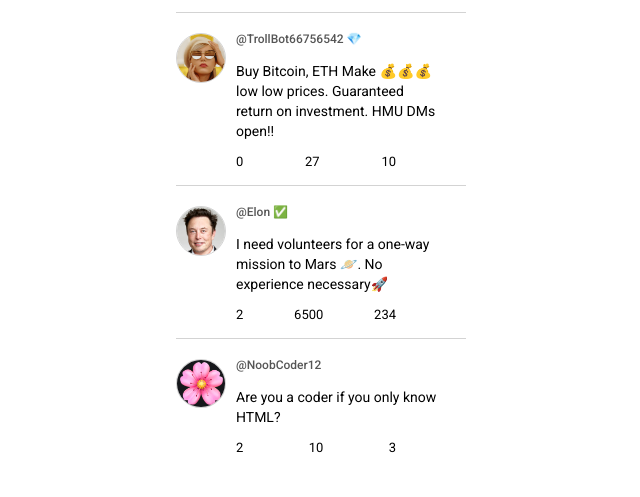
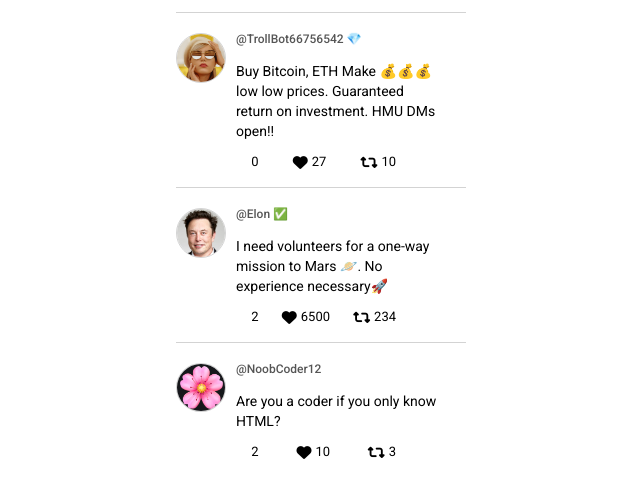
Before and after one commit to favy-codez/twitter-clone, a website built with Vite: page index.html in a window 1280 px wide. Shown: the part 197-694 px from the top of the page, without its empty margins (319-959 px from the left). Built offline with nearby package versions, Linux system fonts and the light colour scheme; a small style sheet from the web is missing.

Commit message:
commit message

```diff
--- a/index.js
+++ b/index.js
@@ -21,12 +21,15 @@ function getFeedHtml(){
                 <p class="tweet-text">${tweet.tweetText}</p>
                 <div class="tweet-details">
                     <span class="tweet-detail">
+                    <i class = "a-regular fa-comment-dots"></i>
                         ${tweet.replies.length}
                     </span>
                     <span class="tweet-detail">
+                    <i class="fa-solid fa-heart"></i>
                         ${tweet.likes}
                     </span>
                     <span class="tweet-detail">
+                    <i class="fa-solid fa-retweet"></i>
                         ${tweet.retweets}
                     </span>
                 </div>
```
Also changed, not shown: index.html (+2 -2 lines).
